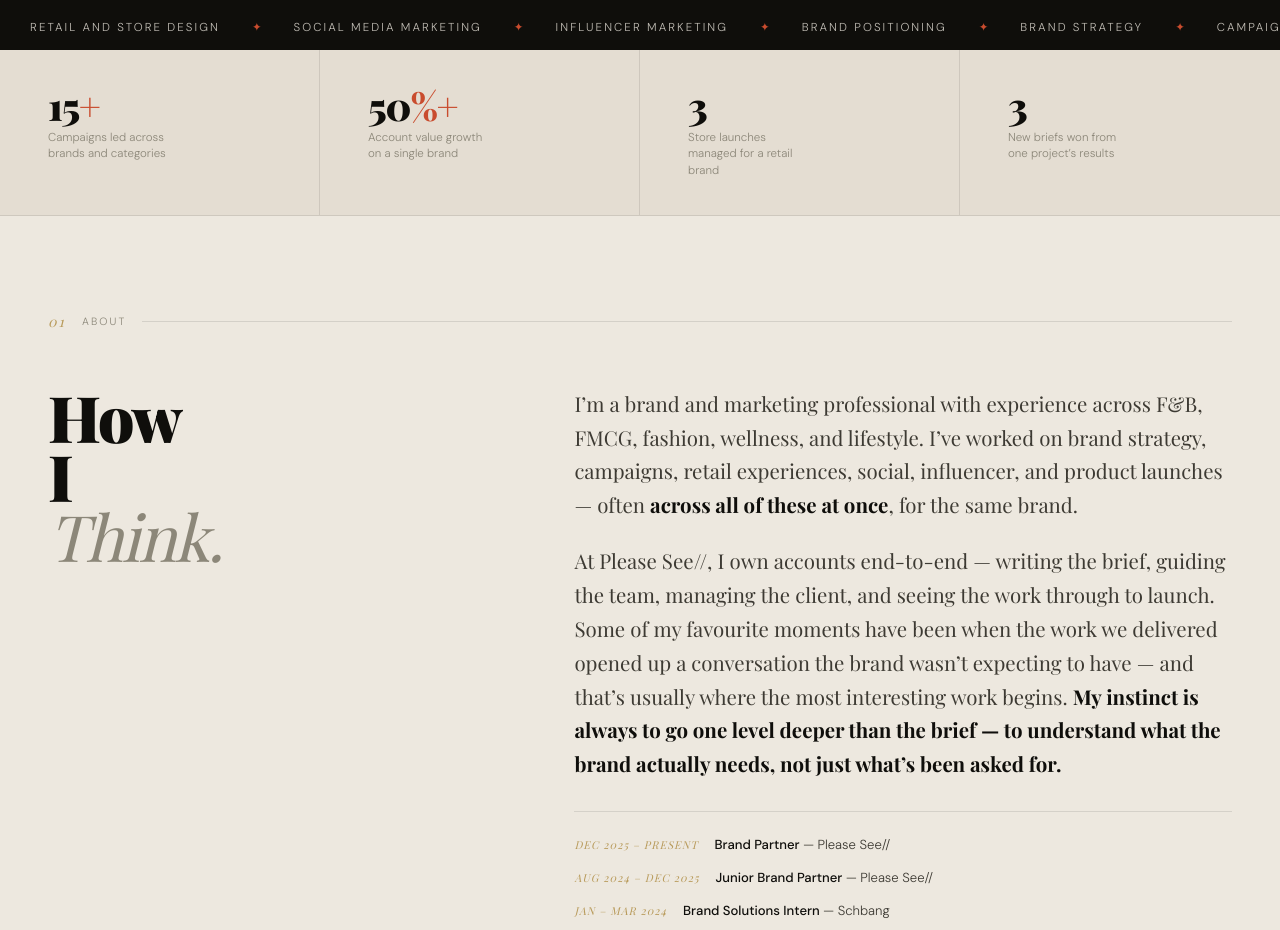
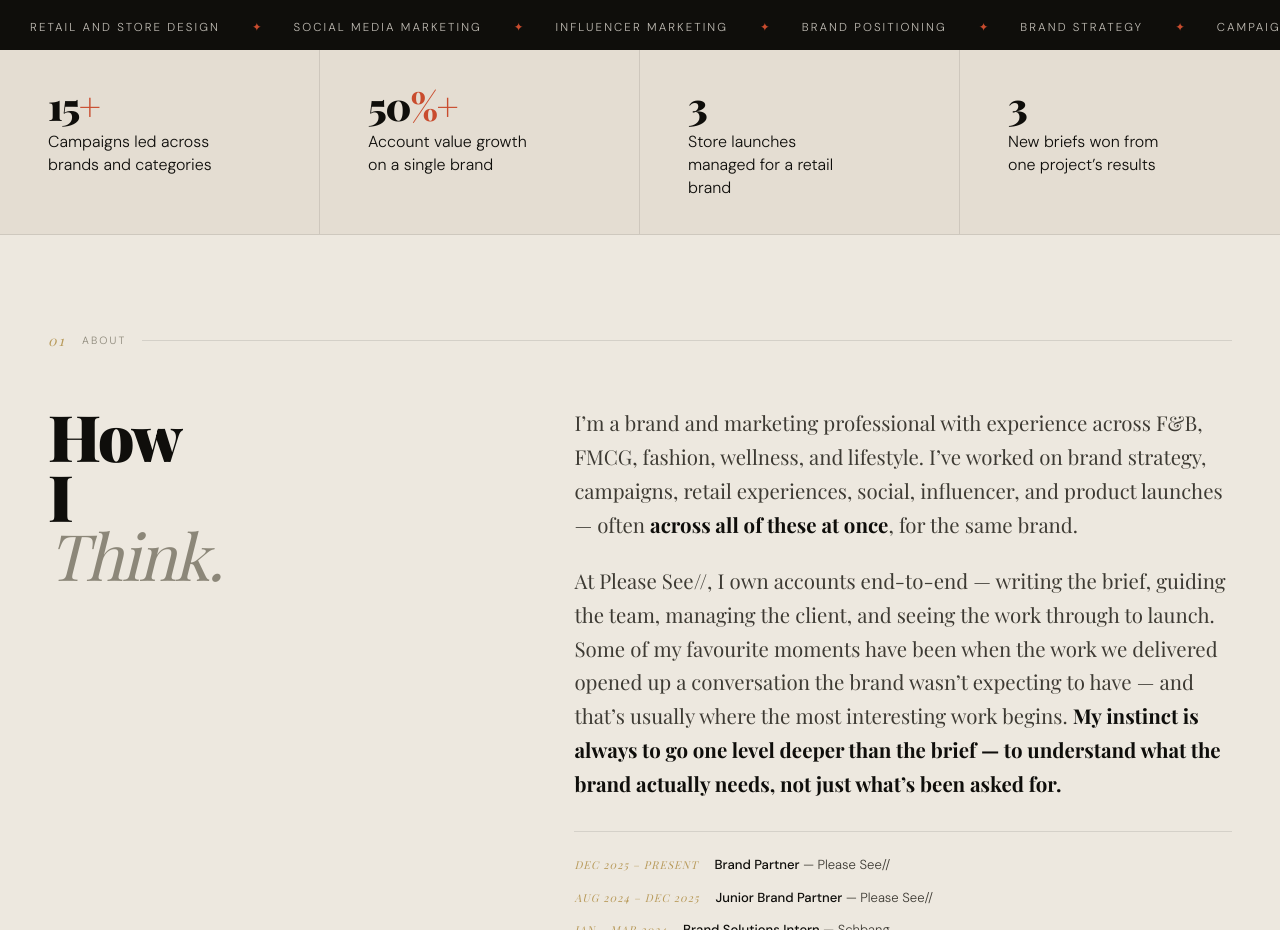
Before and after one commit to adya-mittal/portfolio, a plain HTML site: page index.html in a window 1280 px wide. Shown: the part 800-1730 px from the top of the page. Drawn offline with nearby package versions, Linux system fonts and the light colour scheme; a web font is replaced by a local one.

Commit message:
update website

```diff
--- a/index.html
+++ b/index.html
@@ -134,7 +134,7 @@ nav {
 .impact-item:last-child { border-right: none; }
 .impact-num { font-family: var(--fd); font-weight: 900; font-size: clamp(1.8rem, 3vw, 2.6rem); line-height: 1; letter-spacing: -.03em; color: var(--ink); }
 .impact-num span { color: var(--red); }
-.impact-label { font-size: .72rem; line-height: 1.45; color: var(--muted); max-width: 16ch; }
+.impact-label { font-size: 1rem; line-height: 1.45; color: var(--ink); max-width: 16ch; }
 
 /* SECTION HELPERS */
 .wrap { padding: 6rem 3rem; }
```
